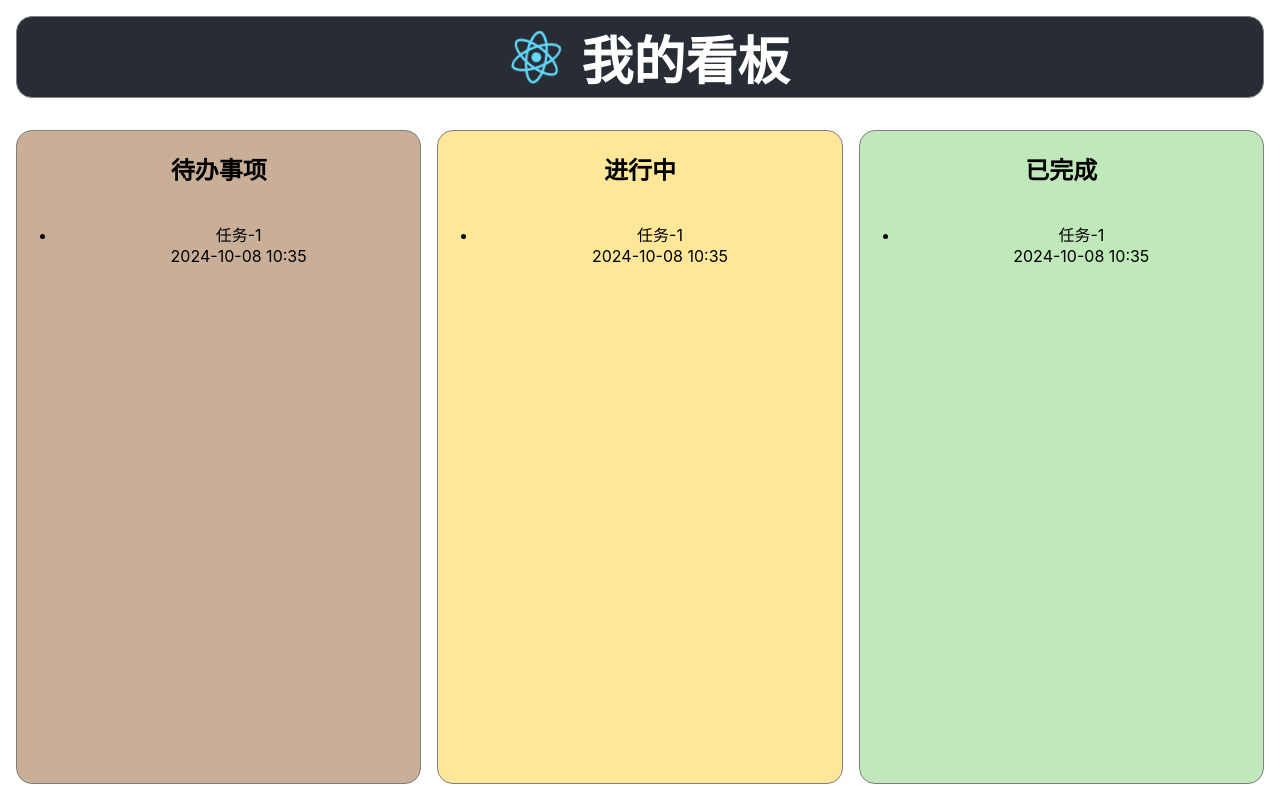
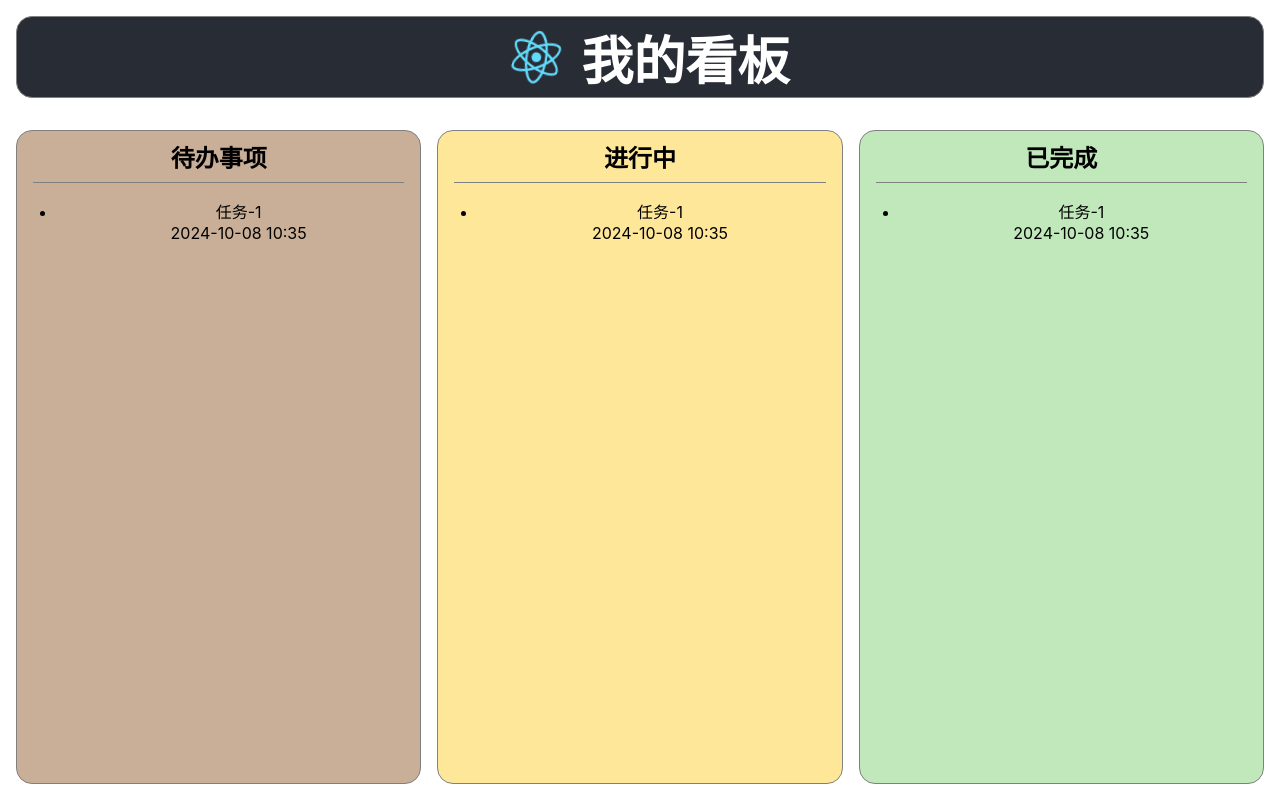
Before and after one commit to takeseem/demo-kanban, a React (Create React App) app: page / in a window 1280 px wide. Built offline with nearby package versions, Linux system fonts and the light colour scheme.

Commit message:
column 标题 UI 处理

```diff
--- a/src/App.css
+++ b/src/App.css
@@ -65,3 +65,9 @@
 .column-done {
   background-color: #c0e8ba;
 }
+
+.kanban-column > h2 {
+  border-bottom: 1px solid gray;
+  margin: 0 1rem;
+  padding: 0.5rem;
+}
```
